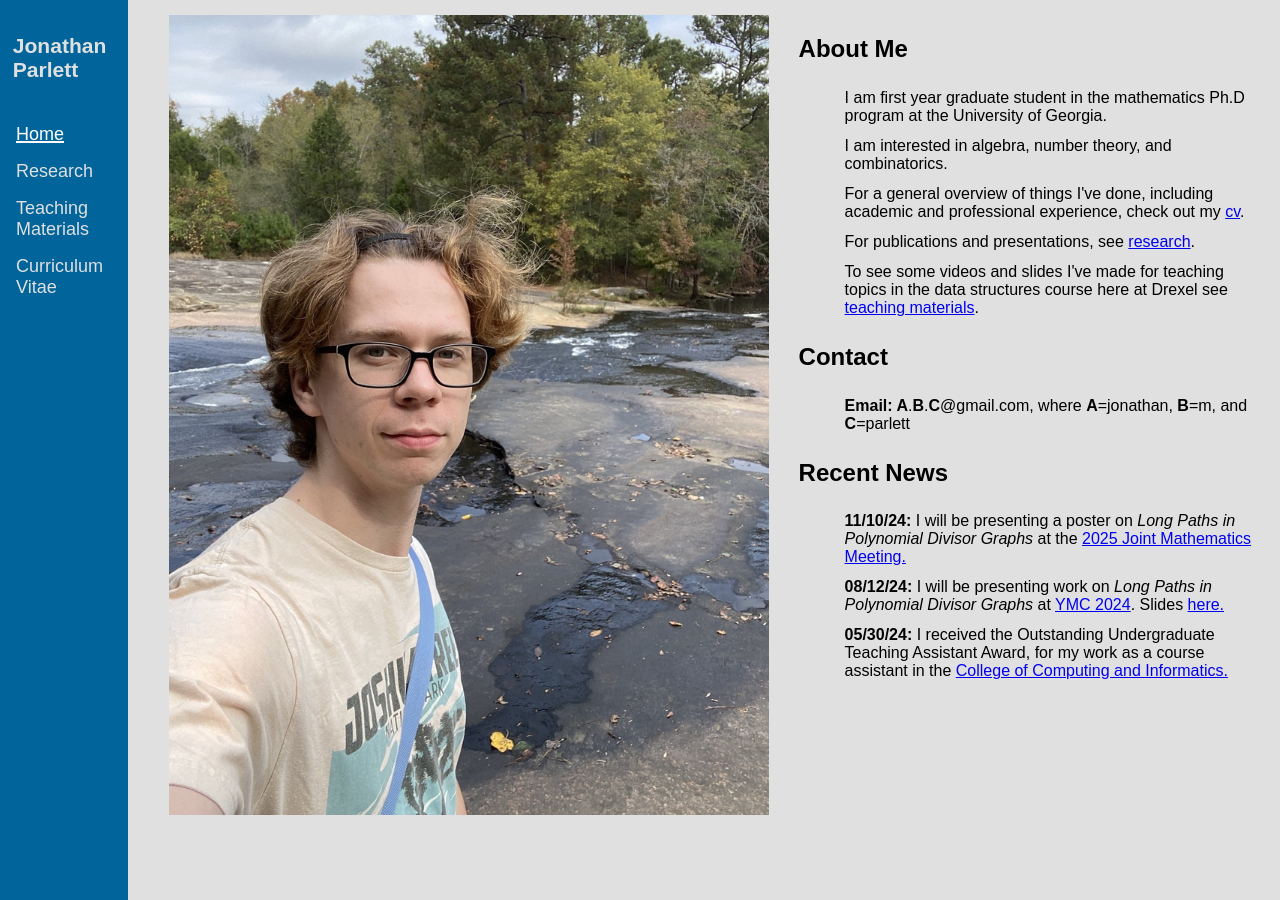
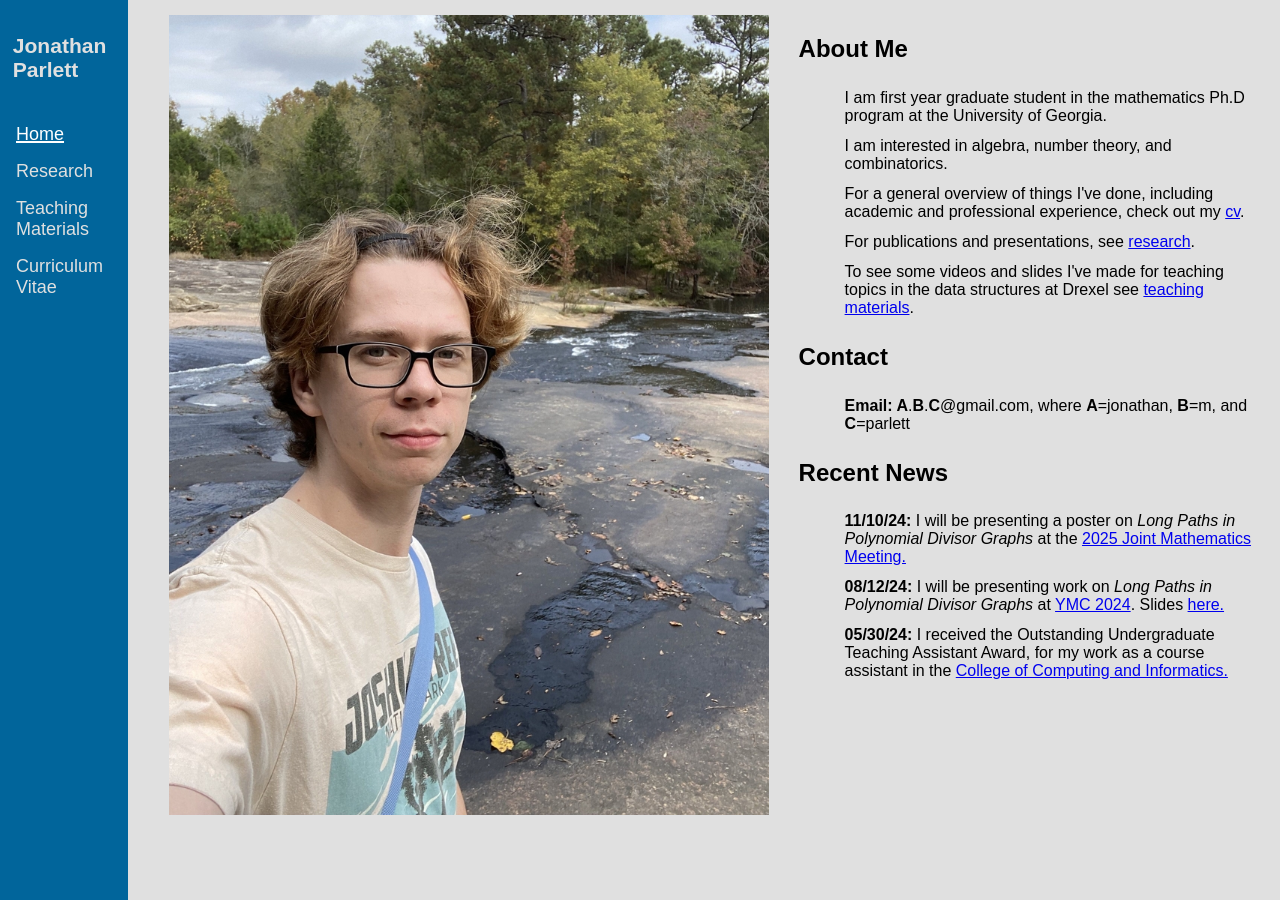
Before and after one commit to jmparlett/jmparlett.github.io, a Jekyll site: the page built from _pages/index.html, in a window 1280 px wide. Built offline with Jekyll 4.4.1, drawn with Linux system fonts in a browser that asks for light colours.

Commit message:
updated about me

```diff
--- a/_pages/index.html
+++ b/_pages/index.html
@@ -28,7 +28,7 @@ id: home
                 <li>I am interested in algebra, number theory, and combinatorics.</li>
                 <li>For a general overview of things I've done, including academic and professional experience, check out my <a href="{{ "/_data/documents/curriculum_vitae.pdf" | relative_url}}">cv</a>.</li>
                 <li>For publications and presentations, see <a href="/research">research</a>.</li>
-                <li>To see some videos and slides I've made for teaching topics in the data structures course here at Drexel see <a href="/teaching_materials">teaching materials</a>.</li>
+                <li>To see some videos and slides I've made for teaching topics in the data structures at Drexel see <a href="/teaching_materials">teaching materials</a>.</li>
                 <!-- <li>I've also made a few blog posts about some random topics related to cryptography and programming <a href="/blog">here</a>.</li> -->
             </ul>
             <h2>Contact</h2>
```
